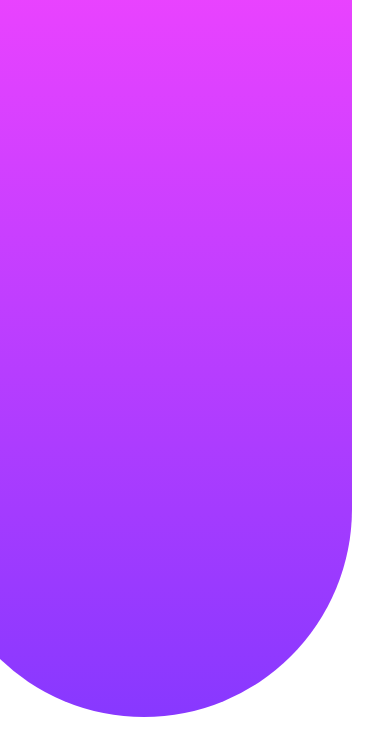
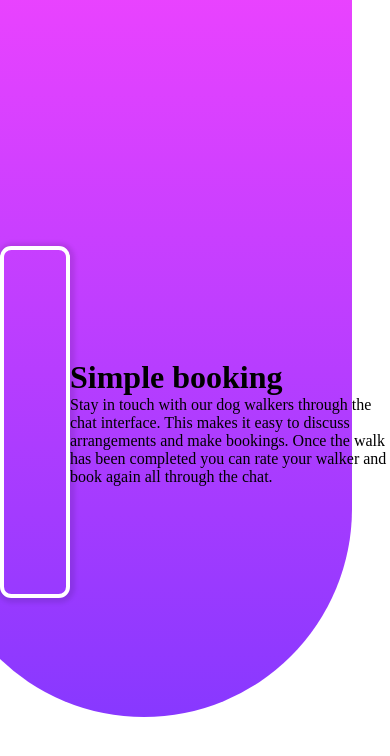
Before and after one commit to confett0/chat-app-css-illustration, a React (Vite) app: page / in a window 390 px wide. Shown: the top 756 px of the page. Built offline with nearby package versions, Linux system fonts and the light colour scheme.

Commit message:
Create Phone and Text components

```diff
--- a/src/App.css
+++ b/src/App.css
@@ -4,16 +4,40 @@
   padding: 0;
 }
 
-#root {
-  max-width: 1440px;
-  margin: 0 auto;
-  text-align: center;
+body {
+  position: relative;
 }
 
-.background {
+body::before {
   background: linear-gradient(180deg, hsl(293, 100%, 63%), hsl(264, 100%, 61%));
   border-radius: 0 0 13rem 13rem;
+  content: "";
+  display: inline-block;
   width: 26rem;
   height: 85vh;
-  margin-left: -4rem;
+  position: absolute;
+  left: -4rem;
+  top: 0;
 }
+
+#root {
+  display: flex;
+  align-items: center;
+  justify-content: space-around;
+  max-width: 1440px;
+  height: 100vh;
+  margin: 0 auto;
+  position: relative;
+}
+
+.phone {
+  border: 4px solid #fff;
+  border-radius: 0.7rem;
+  box-shadow: 1px 1px 4px 4px rgba(0, 0, 0, 0.1);
+  width: 15rem;
+  height: 22rem;
+}
+
+.text {
+  max-width: 20rem;
+}
--- a/src/App.jsx
+++ b/src/App.jsx
@@ -1,11 +1,14 @@
 import './App.css'
+import Phone from './Phone'
+import Text from './Text'
 
 function App() {
 
 
   return (
     <>
-      <div className='background'></div>
+      <Phone />
+      <Text />
     </>
   )
 }
--- /dev/null
+++ b/src/Phone.jsx
@@ -0,0 +1,5 @@
+export default function Phone() {
+    return (
+        <div className="phone"></div>
+    )
+}
--- /dev/null
+++ b/src/Text.jsx
@@ -0,0 +1,13 @@
+export default function Text() {
+  return (
+    <div className="text">
+      <h1> Simple booking</h1>
+      <p>
+        Stay in touch with our dog walkers through the chat interface. This
+        makes it easy to discuss arrangements and make bookings. Once the walk
+        has been completed you can rate your walker and book again all through
+        the chat.
+      </p>
+    </div>
+  );
+}
```
